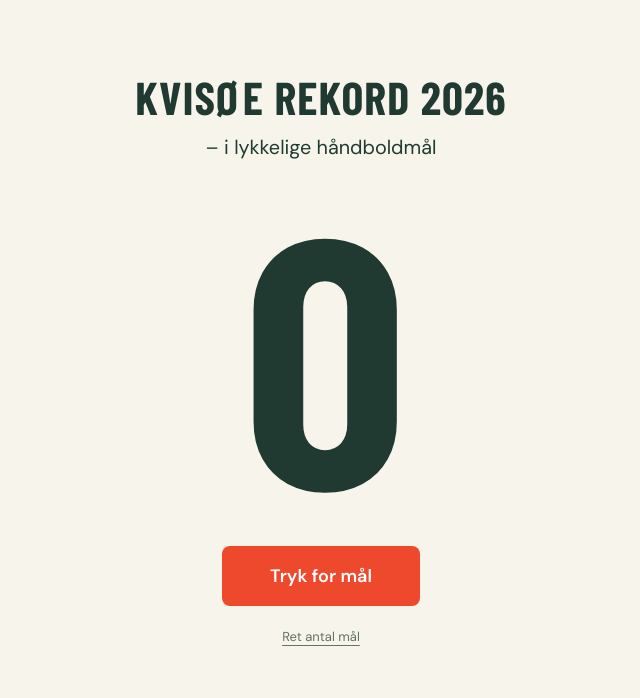
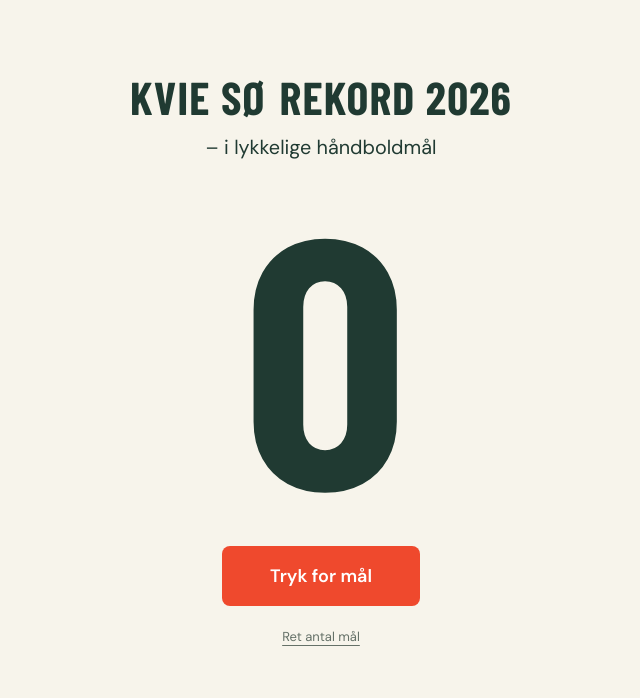
Before and after one commit to espensen-mik/lykkeliga_spil, a website: page public/index.html in a window 1280 px wide. Shown: the top 698 px of the page, without its empty margins (319-959 px from the left). Drawn offline with nearby package versions, Linux system fonts and the light colour scheme; a web font is replaced by a local one.

Commit message:
Correct record heading to Kvie Sø

```diff
--- a/public/index.html
+++ b/public/index.html
@@ -3,13 +3,13 @@
 <head>
   <meta charset="utf-8"><meta name="viewport" content="width=device-width, initial-scale=1">
   <meta name="theme-color" content="#f7f4eb">
-  <meta name="description" content="KVISØE REKORD 2026 – i lykkelige håndboldmål.">
-  <title>KVISØE REKORD 2026 · LykkeLiga</title>
+  <meta name="description" content="KVIE SØ REKORD 2026 – i lykkelige håndboldmål.">
+  <title>KVIE SØ REKORD 2026 · LykkeLiga</title>
   <link rel="stylesheet" href="/style.css"><script src="/app.js" defer></script>
 </head>
 <body>
   <main>
-    <h1>KVISØE REKORD 2026 <span>– i lykkelige håndboldmål</span></h1>
+    <h1>KVIE SØ REKORD 2026 <span>– i lykkelige håndboldmål</span></h1>
     <div id="score" class="score" role="status" aria-label="Antal mål" aria-live="polite">0</div>
     <div class="controls">
       <button id="goal" class="goal">Tryk for mål</button>
```
Also changed, not shown: README.md.
